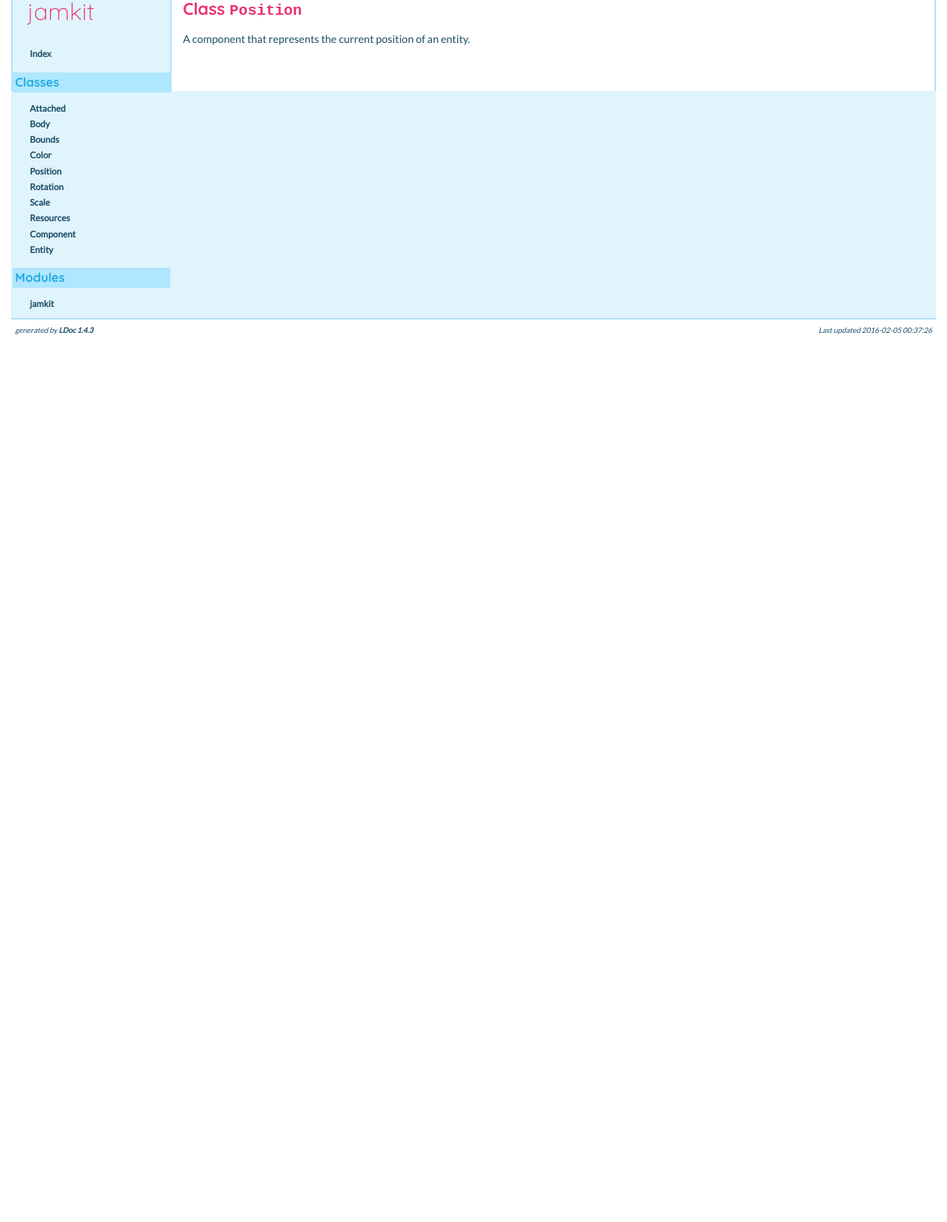
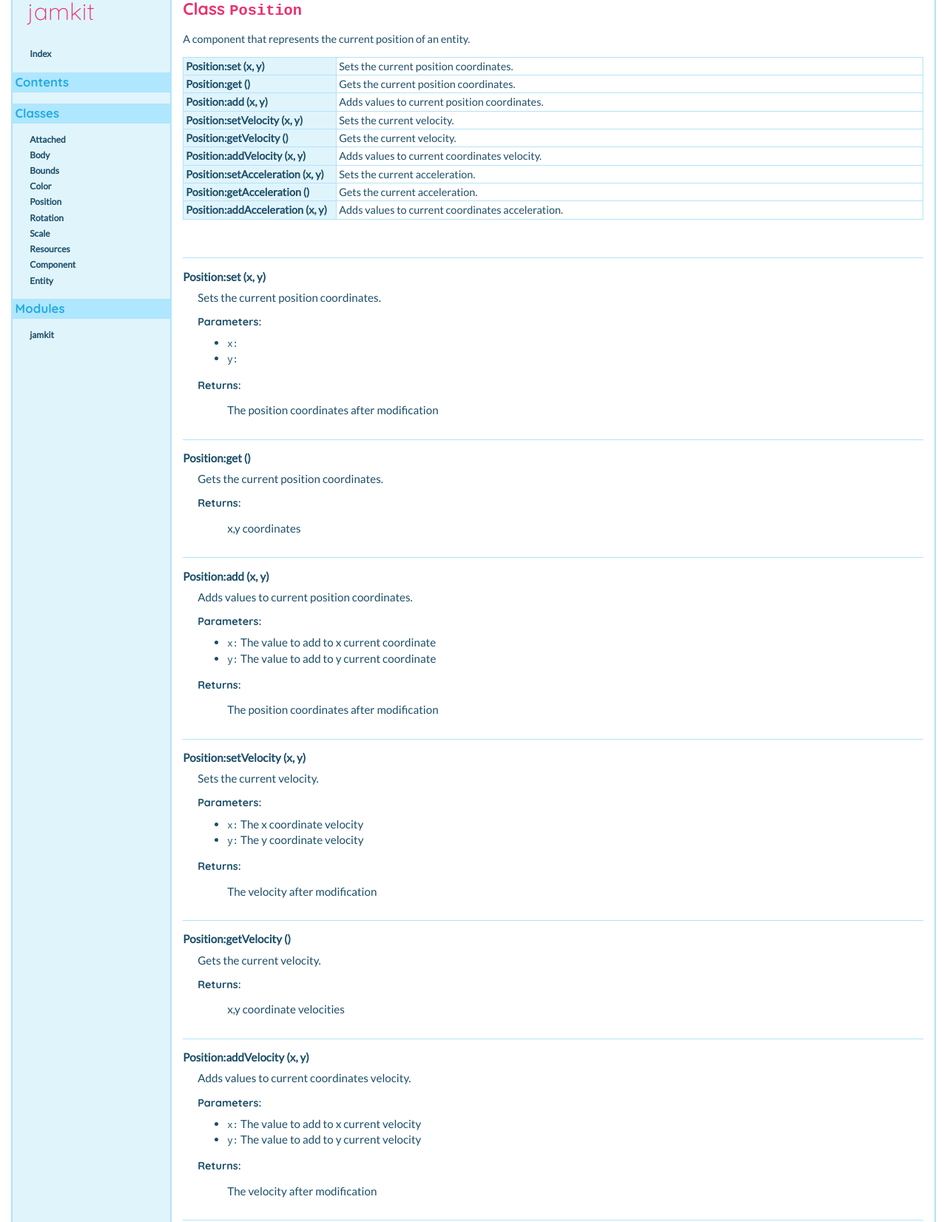
Before and after one commit to aloisdeniel/love-jamkit, a plain HTML site: page doc/classes/Position.html in a window 1280 px wide. Shown: the part 33-1685 px from the top of the page at 74% size. Before the commit the page ends 800 px from the top, so only its background shows below. Drawn offline with Linux system fonts and the light colour scheme.

Commit message:
Improved and documented position component.

```diff
--- a/doc/classes/Position.html
+++ b/doc/classes/Position.html
@@ -30,6 +30,10 @@
   <li><a href="../index.html">Index</a></li>
 </ul>
 
+<h2>Contents</h2>
+<ul>
+<li><a href="#"> </a></li>
+</ul>
 
 
 <h2>Classes</h2>
@@ -59,18 +63,286 @@
 <p></p>
 
 
+<h2><a href="#"> </a></h2>
+<table class="function_list">
+	<tr>
+	<td class="name" nowrap><a href="#Position:set">Position:set (x, y)</a></td>
+	<td class="summary">Sets the current position coordinates.</td>
+	</tr>
+	<tr>
+	<td class="name" nowrap><a href="#Position:get">Position:get ()</a></td>
+	<td class="summary">Gets the current position coordinates.</td>
+	</tr>
+	<tr>
+	<td class="name" nowrap><a href="#Position:add">Position:add (x, y)</a></td>
+	<td class="summary">Adds values to current position coordinates.</td>
+	</tr>
+	<tr>
+	<td class="name" nowrap><a href="#Position:setVelocity">Position:setVelocity (x, y)</a></td>
+	<td class="summary">Sets the current velocity.</td>
+	</tr>
+	<tr>
+	<td class="name" nowrap><a href="#Position:getVelocity">Position:getVelocity ()</a></td>
+	<td class="summary">Gets the current velocity.</td>
+	</tr>
+	<tr>
+	<td class="name" nowrap><a href="#Position:addVelocity">Position:addVelocity (x, y)</a></td>
+	<td class="summary">Adds values to current coordinates velocity.</td>
+	</tr>
+	<tr>
+	<td class="name" nowrap><a href="#Position:setAcceleration">Position:setAcceleration (x, y)</a></td>
+	<td class="summary">Sets the current acceleration.</td>
+	</tr>
+	<tr>
+	<td class="name" nowrap><a href="#Position:getAcceleration">Position:getAcceleration ()</a></td>
+	<td class="summary">Gets the current acceleration.</td>
+	</tr>
+	<tr>
+	<td class="name" nowrap><a href="#Position:addAcceleration">Position:addAcceleration (x, y)</a></td>
+	<td class="summary">Adds values to current coordinates acceleration.</td>
+	</tr>
+</table>
 
 <br/>
 <br/>
 
 
+    <h2 class="section-header "><a name=""></a> </h2>
+
+    <dl class="function">
+    <dt>
+    <a name = "Position:set"></a>
+    <strong>Position:set (x, y)</strong>
+    </dt>
+    <dd>
+    Sets the current position coordinates.
+
+
+    <h3>Parameters:</h3>
+    <ul>
+        <li><span class="parameter">x</span>
+
+        </li>
+        <li><span class="parameter">y</span>
+
+        </li>
+    </ul>
+
+    <h3>Returns:</h3>
+    <ol>
+
+        The position coordinates after modification
+    </ol>
+
+
+
+
+</dd>
+    <dt>
+    <a name = "Position:get"></a>
+    <strong>Position:get ()</strong>
+    </dt>
+    <dd>
+    Gets the current position coordinates.
+
+
+
+    <h3>Returns:</h3>
+    <ol>
+
+        x,y coordinates
+    </ol>
+
+
+
+
+</dd>
+    <dt>
+    <a name = "Position:add"></a>
+    <strong>Position:add (x, y)</strong>
+    </dt>
+    <dd>
+    Adds values to current position coordinates.
+
+
+    <h3>Parameters:</h3>
+    <ul>
+        <li><span class="parameter">x</span>
+         The value to add to x current coordinate
+        </li>
+        <li><span class="parameter">y</span>
+         The value to add to y current coordinate
+        </li>
+    </ul>
+
+    <h3>Returns:</h3>
+    <ol>
+
+        The position coordinates after modification
+    </ol>
+
+
+
+
+</dd>
+    <dt>
+    <a name = "Position:setVelocity"></a>
+    <strong>Position:setVelocity (x, y)</strong>
+    </dt>
+    <dd>
+    Sets the current velocity.
+
+
+    <h3>Parameters:</h3>
+    <ul>
+        <li><span class="parameter">x</span>
+         The x coordinate velocity
+        </li>
+        <li><span class="parameter">y</span>
+         The y coordinate velocity
+        </li>
+    </ul>
+
+    <h3>Returns:</h3>
+    <ol>
+
+        The velocity after modification
+    </ol>
+
+
+
+
+</dd>
+    <dt>
+    <a name = "Position:getVelocity"></a>
+    <strong>Position:getVelocity ()</strong>
+    </dt>
+    <dd>
+    Gets the current velocity.
+
+
+
+    <h3>Returns:</h3>
+    <ol>
+
+        x,y coordinate velocities
+    </ol>
+
+
+
+
+</dd>
+    <dt>
+    <a name = "Position:addVelocity"></a>
+    <strong>Position:addVelocity (x, y)</strong>
+    </dt>
+    <dd>
+    Adds values to current coordinates velocity.
+
+
+    <h3>Parameters:</h3>
+    <ul>
+        <li><span class="parameter">x</span>
+         The value to add to x current velocity
+        </li>
+        <li><span class="parameter">y</span>
+         The value to add to y current velocity
+        </li>
+    </ul>
+
+    <h3>Returns:</h3>
+    <ol>
+
+        The velocity after modification
+    </ol>
+
+
+
+
+</dd>
+    <dt>
+    <a name = "Position:setAcceleration"></a>
+    <strong>Position:setAcceleration (x, y)</strong>
+    </dt>
+    <dd>
+    Sets the current acceleration.
+
+
+    <h3>Parameters:</h3>
+    <ul>
+        <li><span class="parameter">x</span>
+         The x coordinate acceleration
+        </li>
+        <li><span class="parameter">y</span>
+         The y coordinate acceleration
+        </li>
+    </ul>
+
+    <h3>Returns:</h3>
+    <ol>
+
+        The acceleration after modification
+    </ol>
+
+
+
+
+</dd>
+    <dt>
+    <a name = "Position:getAcceleration"></a>
+    <strong>Position:getAcceleration ()</strong>
+    </dt>
+    <dd>
+    Gets the current acceleration.
+
+
+
+    <h3>Returns:</h3>
+    <ol>
+
+        x,y coordinate accelerations
+    </ol>
+
+
+
+
+</dd>
+    <dt>
+    <a name = "Position:addAcceleration"></a>
+    <strong>Position:addAcceleration (x, y)</strong>
+    </dt>
+    <dd>
+    Adds values to current coordinates acceleration.
+
+
+    <h3>Parameters:</h3>
+    <ul>
+        <li><span class="parameter">x</span>
+         The value to add to x current acceleration
+        </li>
+        <li><span class="parameter">y</span>
+         The value to add to y current acceleration
+        </li>
+    </ul>
+
+    <h3>Returns:</h3>
+    <ol>
+
+        The acceleration after modification
+    </ol>
+
+
+
+
+</dd>
+</dl>
 
 
 </div> <!-- id="content" -->
 </div> <!-- id="main" -->
 <div id="about">
 <i>generated by <a href="http://github.com/stevedonovan/LDoc">LDoc 1.4.3</a></i>
-<i style="float:right;">Last updated 2016-02-05 00:37:26 </i>
+<i style="float:right;">Last updated 2016-02-05 08:39:39 </i>
 </div> <!-- id="about" -->
 </div> <!-- id="container" -->
 </body>
```
Also changed, not shown: doc/classes/Attached.html (+1 -1 lines), doc/classes/Body.html (+1 -1 lines), doc/classes/Bounds.html (+1 -1 lines), doc/classes/Color.html (+1 -1 lines), doc/classes/Component.html (+1 -1 lines), doc/classes/Entity.html (+1 -1 lines), doc/classes/Resources.html (+1 -1 lines), doc/classes/Rotation.html (+1 -1 lines), doc/classes/Scale.html (+1 -1 lines), doc/index.html (+1 -1 lines), doc/modules/jamkit.html (+1 -1 lines), 1 other file.
